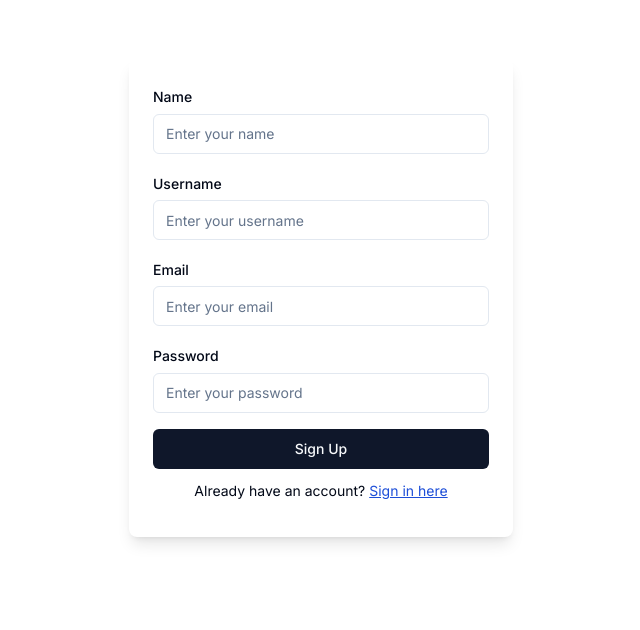
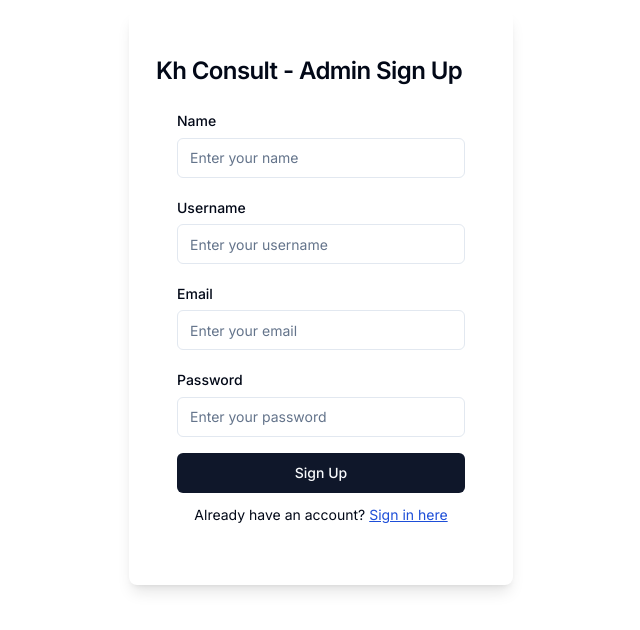
Before and after one commit to yazok8/KhConsult-Web, a Next.js app: page /admin/auth/sign-up in a window 1280 px wide. Shown: the part 102-732 px from the top of the page, without its empty margins (319-959 px from the left). Built offline with nearby package versions, Linux system fonts and the light colour scheme.

Commit message:
update admin sign in and sign up forms

```diff
--- a/src/app/admin/auth/sign-in/page.tsx
+++ b/src/app/admin/auth/sign-in/page.tsx
@@ -9,6 +9,7 @@ import { Button } from "@/components/ui/button";
 import toast from "react-hot-toast";
 import { signIn } from "next-auth/react";
 import { zodResolver } from "@hookform/resolvers/zod";
+import { Card, CardHeader, CardTitle } from "@/components/ui/card";
 
 
 // Define the AdminSignIn component
@@ -76,6 +77,10 @@ export default function AdminSignIn() {
   return (
     <div className="flex items-center justify-center min-h-[85vh] overflow-hidden p-5">
       <div className="bg-white p-6 rounded-lg shadow-lg max-w-sm w-full">
+        <Card className="border-none shadow-none">
+          <CardHeader className="pl-0">
+            <CardTitle className="flex justify-center">Kh Consult - Admin Login</CardTitle>
+          </CardHeader>
         <form onSubmit={handleSubmit(onSubmit)} className="sign-in-form">
           <div className="max-w-sm mb-4">
             <Label htmlFor="identifier">Email or Username</Label>
@@ -114,6 +119,8 @@ export default function AdminSignIn() {
             <Button type="submit">Admin Sign in</Button>
           </div>
         </form>
+        </Card>
+
       </div>
     </div>
   );
--- a/src/app/admin/auth/sign-up/page.tsx
+++ b/src/app/admin/auth/sign-up/page.tsx
@@ -1,6 +1,7 @@
 "use client";
 
 import { Button } from "@/components/ui/button";
+import { Card, CardContent, CardHeader, CardTitle } from "@/components/ui/card";
 import { Input } from "@/components/ui/input";
 import { Label } from "@/components/ui/label";
 import { signUpSchema, SignUpValues } from "@/lib/validations/signUp";
@@ -87,6 +88,11 @@ export default function UserSignUp() {
     return (
       <div className="flex items-center justify-center min-h-screen p-5">
         <div className="bg-white p-6 rounded-lg shadow-lg max-w-sm w-full">
+          <Card className="border-none shadow-none">
+          <CardHeader className="pl-0">
+            <CardTitle className="flex justify-center">Kh Consult - Admin Sign Up</CardTitle>
+          </CardHeader>
+          <CardContent>
           <form onSubmit={handleSubmit(onSubmit)} className="sign-up-form">
             <div className="mb-4">
               <Label htmlFor="name">Name</Label>
@@ -161,6 +167,10 @@ export default function UserSignUp() {
               Sign in here
             </span>
           </p>
+          </CardContent>
+
+          </Card>
+
         </div>
       </div>
     );
```
